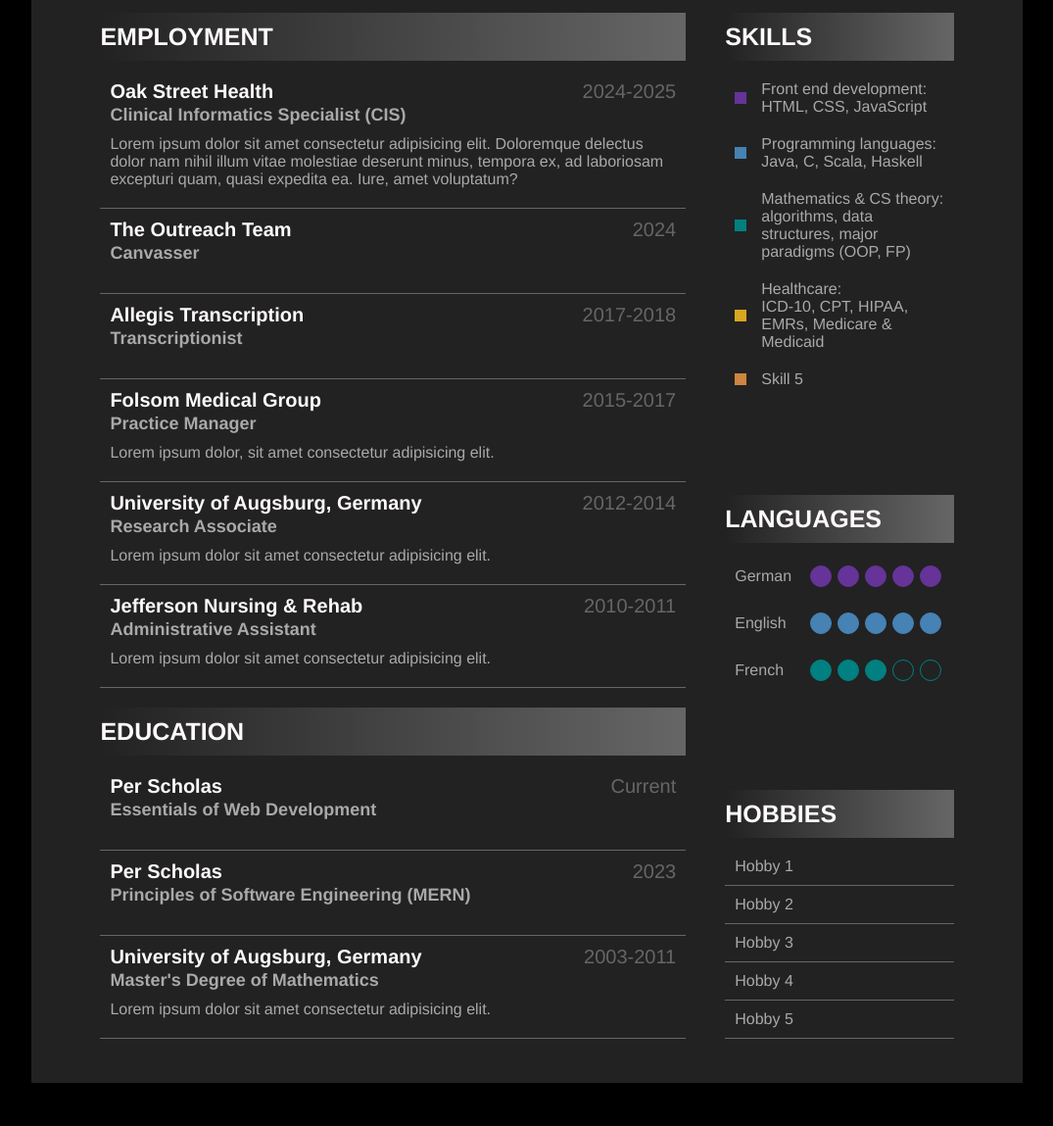
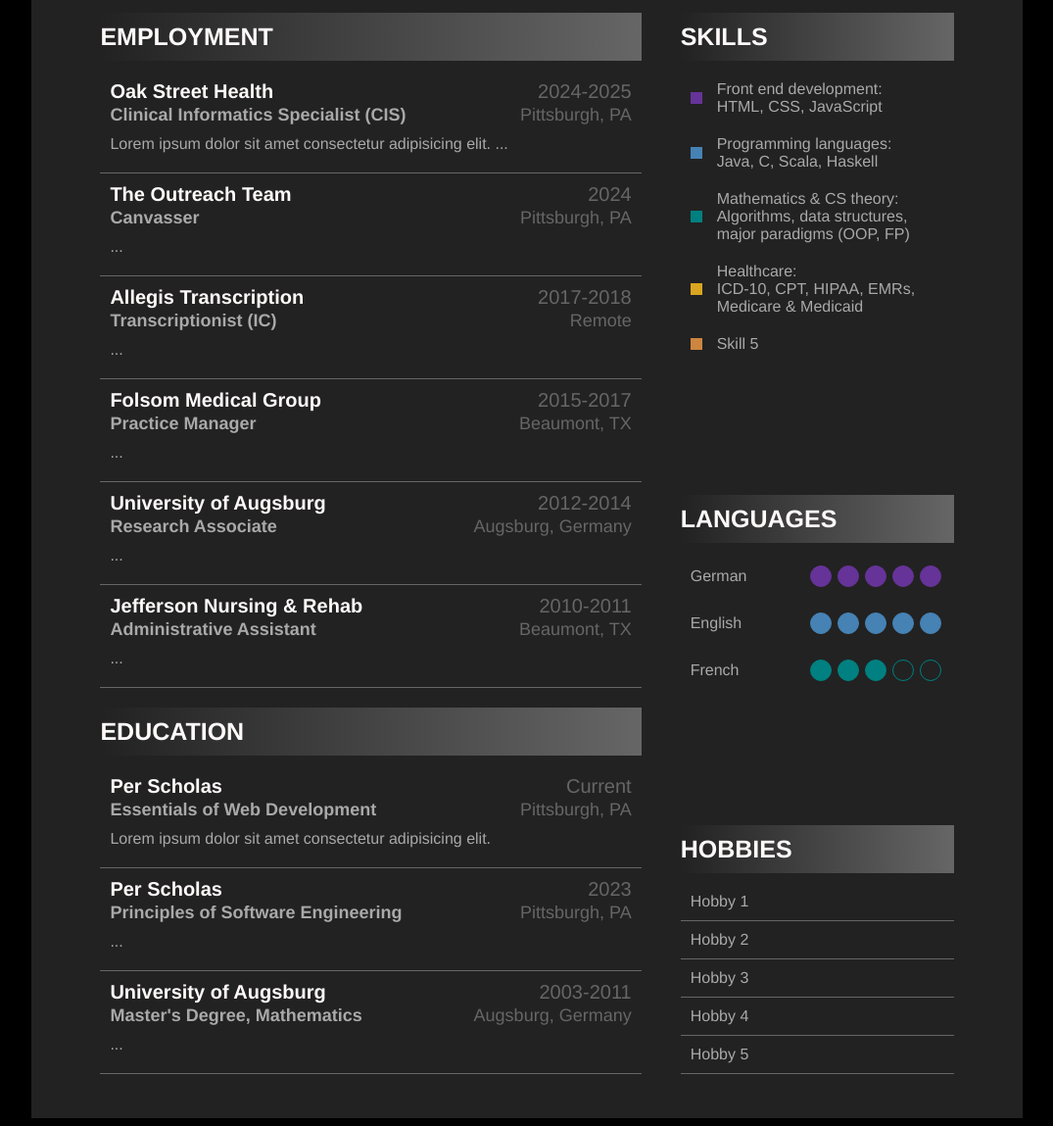
Before and after one commit to LunaPecura/ResumeNew, a plain HTML site: page index.html in a window 1280 px wide. Shown: the part 462-1611 px from the top of the page at 98% size, without its empty margins (102-1177 px from the left). Before the commit the page ends 1575 px from the top, so only its background shows below. Drawn offline with Linux system fonts and the light colour scheme.

Commit message:
Add location to employment and education section

```diff
--- a/index.html
+++ b/index.html
@@ -40,70 +40,115 @@
             <div class="subsection-header">EMPLOYMENT</div>
 
             <div class="employment-card">
-                 <div class="employment-card-left">Oak Street Health</div>
-                 <div class="employment-card-right">2024-2025</div>
-                 <div class="employment-card-bottom">Clinical Informatics Specialist (CIS)</div>
-                 <div class="employment-card-main"> Lorem ipsum dolor sit amet consectetur adipisicing elit. Doloremque delectus dolor nam nihil illum vitae molestiae deserunt minus, tempora ex, ad laboriosam excepturi quam, quasi expedita ea. Iure, amet voluptatum?</div>
-            </div>
-
-           <div class="employment-card">
-                 <div class="employment-card-left">The Outreach Team</div>
-                 <div class="employment-card-right">2024</div>
-                 <div class="employment-card-bottom">Canvasser</div>
-                 <div class="employment-card-main"></div>
+                <div class="employment-card-row1">
+                    <div class="employment-card-topleft">Oak Street Health</div>
+                    <div class="employment-card-topright">2024-2025</div>
+                </div>
+                <div class="employment-card-row2">
+                    <div class="employment-card-bottomleft">Clinical Informatics Specialist (CIS)</div>
+                    <div class="employment-card-bottomright">Pittsburgh, PA</div>
+                </div>
+                <div class="employment-card-main"> Lorem ipsum dolor sit amet consectetur adipisicing elit. ...</div>
             </div>
 
             <div class="employment-card">
-                 <div class="employment-card-left">Allegis Transcription</div>
-                 <div class="employment-card-right">2017-2018</div>
-                 <div class="employment-card-bottom">Transcriptionist</div>
-                 <div class="employment-card-main"></div>
+                <div class="employment-card-row1">
+                    <div class="employment-card-topleft">The Outreach Team</div>
+                    <div class="employment-card-topright">2024</div>
+                </div>
+                <div class="employment-card-row2">
+                    <div class="employment-card-bottomleft">Canvasser</div>
+                    <div class="employment-card-bottomright">Pittsburgh, PA</div>
+                </div>
+                <div class="employment-card-main">...</div>
             </div>
 
             <div class="employment-card">
-                 <div class="employment-card-left">Folsom Medical Group</div>
-                 <div class="employment-card-right">2015-2017</div>
-                 <div class="employment-card-bottom">Practice Manager</div>
-                 <div class="employment-card-main">Lorem ipsum dolor, sit amet consectetur adipisicing elit.</div>
+                <div class="employment-card-row1">
+                    <div class="employment-card-topleft">Allegis Transcription</div>
+                    <div class="employment-card-topright">2017-2018</div>
+                </div>
+                <div class="employment-card-row2">
+                    <div class="employment-card-bottomleft">Transcriptionist (IC)</div>
+                    <div class="employment-card-bottomright">Remote</div>
+                </div>
+                <div class="employment-card-main">...</div>
             </div>
 
             <div class="employment-card">
-                 <div class="employment-card-left">University of Augsburg, Germany</div>
-                 <div class="employment-card-right">2012-2014</div>
-                 <div class="employment-card-bottom">Research Associate</div>
-                 <div class="employment-card-main">Lorem ipsum dolor sit amet consectetur adipisicing elit.</div>
+                <div class="employment-card-row1">
+                    <div class="employment-card-topleft">Folsom Medical Group</div>
+                    <div class="employment-card-topright">2015-2017</div>
+                </div>
+                <div class="employment-card-row2">
+                    <div class="employment-card-bottomleft">Practice Manager</div>
+                    <div class="employment-card-bottomright">Beaumont, TX</div>
+                </div>
+                <div class="employment-card-main">...</div>
             </div>
 
             <div class="employment-card">
-                 <div class="employment-card-left">Jefferson Nursing & Rehab</div>
-                 <div class="employment-card-right">2010-2011</div>
-                 <div class="employment-card-bottom">Administrative Assistant</div>
-                 <div class="employment-card-main">Lorem ipsum dolor sit amet consectetur adipisicing elit.</div>
+                <div class="employment-card-row1">
+                    <div class="employment-card-topleft">University of Augsburg</div>
+                    <div class="employment-card-topright">2012-2014</div>
+                </div>
+                <div class="employment-card-row2">
+                    <div class="employment-card-bottomleft">Research Associate</div>
+                    <div class="employment-card-bottomright">Augsburg, Germany</div>
+                </div>
+                <div class="employment-card-main">...</div>
             </div>
 
+            <div class="employment-card">
+                <div class="employment-card-row1">
+                    <div class="employment-card-topleft">Jefferson Nursing & Rehab</div>
+                    <div class="employment-card-topright">2010-2011</div>
+                </div>
+                <div class="employment-card-row2">
+                    <div class="employment-card-bottomleft">Administrative Assistant</div>
+                    <div class="employment-card-bottomright">Beaumont, TX</div>
+                </div>
+                <div class="employment-card-main">...</div>
+            </div>
         </div>
+
         <div class="subsection" id="subsection-education">
             <div class="subsection-header">EDUCATION</div>
 
             <div class="education-card">
-                 <div class="education-card-left">Per Scholas</div>
-                 <div class="education-card-right">Current</div>
-                 <div class="education-card-bottom">Essentials of Web Development</div>
-                 <div class="education-card-main"></div>
+                <div class="education-card-row1">
+                    <div class="education-card-topleft">Per Scholas</div>
+                    <div class="education-card-topright">Current</div>
+                </div>
+                <div class="education-card-row2">
+                    <div class="education-card-bottomleft">Essentials of Web Development</div>
+                    <div class="education-card-bottomright">Pittsburgh, PA</div>
+                </div>
+                <div class="education-card-main">Lorem ipsum dolor sit amet consectetur adipisicing elit.</div>
             </div>
 
             <div class="education-card">
-                 <div class="education-card-left">Per Scholas</div>
-                 <div class="education-card-right">2023</div>
-                 <div class="education-card-bottom">Principles of Software Engineering (MERN)</div>
-                 <div class="education-card-main"></div>
+                <div class="education-card-row1">
+                    <div class="education-card-topleft">Per Scholas</div>
+                    <div class="education-card-topright">2023</div>
+                </div>
+                <div class="education-card-row2">
+                    <div class="education-card-bottomleft">Principles of Software Engineering</div>
+                    <div class="education-card-bottomright">Pittsburgh, PA</div>
+                </div>
+                <div class="education-card-main">...</div>
             </div>
 
             <div class="education-card">
-                 <div class="education-card-left">University of Augsburg, Germany</div>
-                 <div class="education-card-right">2003-2011</div>
-                 <div class="education-card-bottom">Master's Degree of Mathematics</div>
-                 <div class="education-card-main">Lorem ipsum dolor sit amet consectetur adipisicing elit.</div>
+                <div class="education-card-row1">
+                    <div class="education-card-topleft">University of Augsburg</div>
+                    <div class="education-card-topright">2003-2011</div>
+                </div>
+                <div class="education-card-row2">
+                    <div class="education-card-bottomleft">Master's Degree, Mathematics</div>
+                    <div class="education-card-bottomright">Augsburg, Germany</div>
+                </div>
+                <div class="education-card-main">...</div>
             </div>
 
         </div>
@@ -130,7 +175,7 @@
             <div class="skill-item">
                 <div class="bullet-square teal-filling"></div>
                 Mathematics & CS theory:<br>
-                algorithms, data structures, major paradigms (OOP, FP)
+                Algorithms, data structures, major paradigms (OOP, FP)
             </div>
 
             <div class="skill-item">
--- a/styles.css
+++ b/styles.css
@@ -43,11 +43,11 @@ body {
 }
 
 #section-main {
-    width: 70%;
+    width: 65%;
 }
 
 #section-side {
-    width: 30%;
+    width: 35%;
 }
 
 .subsection { /* DEFAULT FLEX BEHAVIOR FOR SUBSECTIONS SET HERE */
@@ -122,28 +122,39 @@ body {
 
 .employment-card, .education-card {
     display: flex;
-    flex-wrap: wrap;
-    justify-content: space-between;
+    flex-direction: column;
     border: solid 1px var(--txtcolor-muted);
     border-width: 0px 0px 1px 0px;
     padding: 10px;
 }
 
-.employment-card-left, .education-card-left { /* Name of employer/institution */
+.employment-card-row1, .employment-card-row2,
+.education-card-row1, .education-card-row2 {
+    display: flex;
+    flex-direction: row;
+    justify-content: space-between;
+}
+
+.employment-card-topleft, .education-card-topleft { /* Name of employer/institution */
     font-size: 20px;
     font-weight: bold;
     color: var(--txtcolor-contrast);
 }
 
-.employment-card-right, .education-card-right { /* Dates */
+.employment-card-topright, .education-card-topright { /* Dates */
     font-size: 20px;
     color: var(--txtcolor-muted);
 }
 
-.employment-card-bottom, .education-card-bottom { /* Job title / course name */
+.employment-card-bottomleft, .education-card-bottomleft { /* Job title / course name */
     font-size: 18px;
-    width: 100%;
     font-weight: bold;
+    padding-top: 2px;
+}
+
+.employment-card-bottomright, .education-card-bottomright { /* Job title / course name */
+    font-size: 18px;
+    color: var(--txtcolor-muted);
     padding-top: 2px;
 }
 
```
